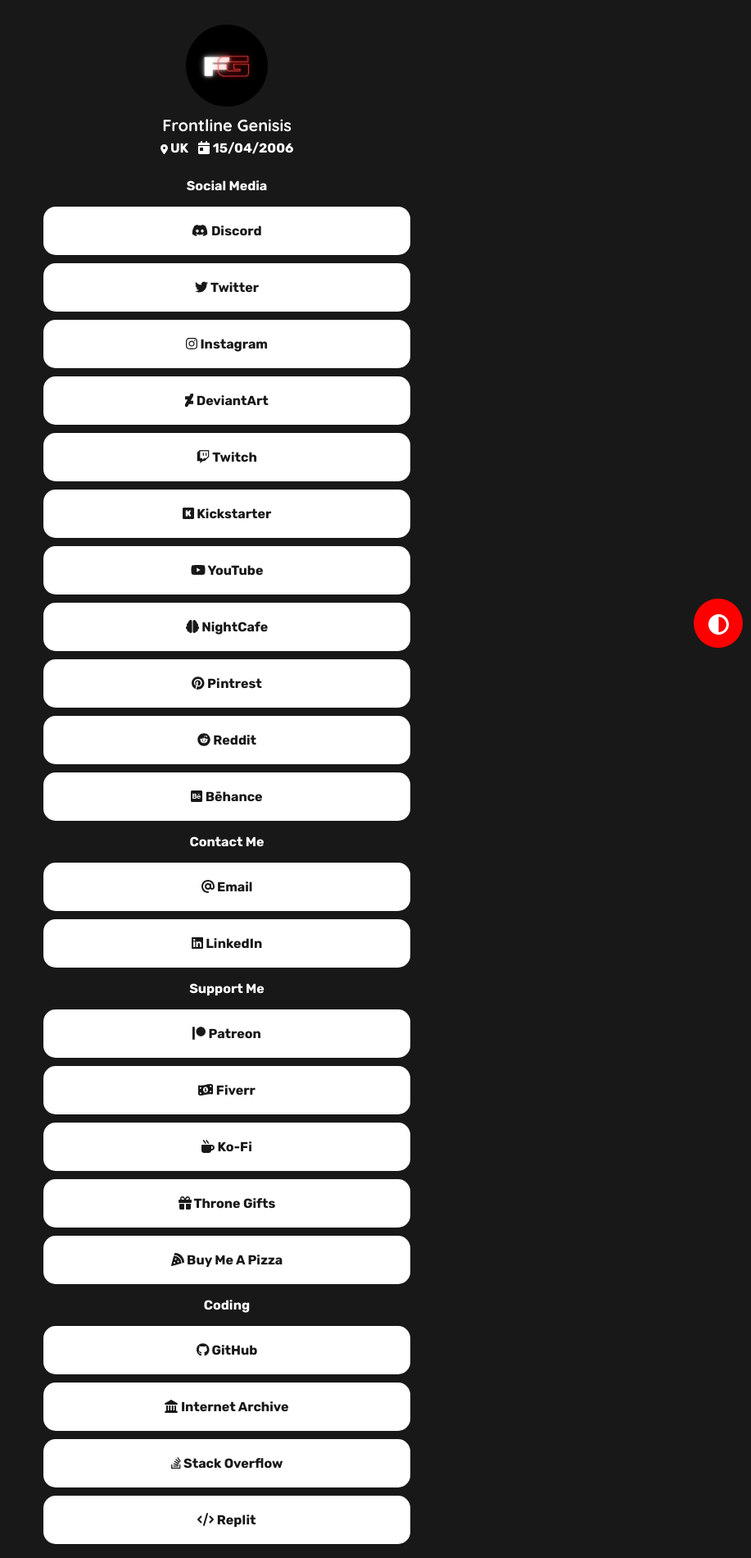
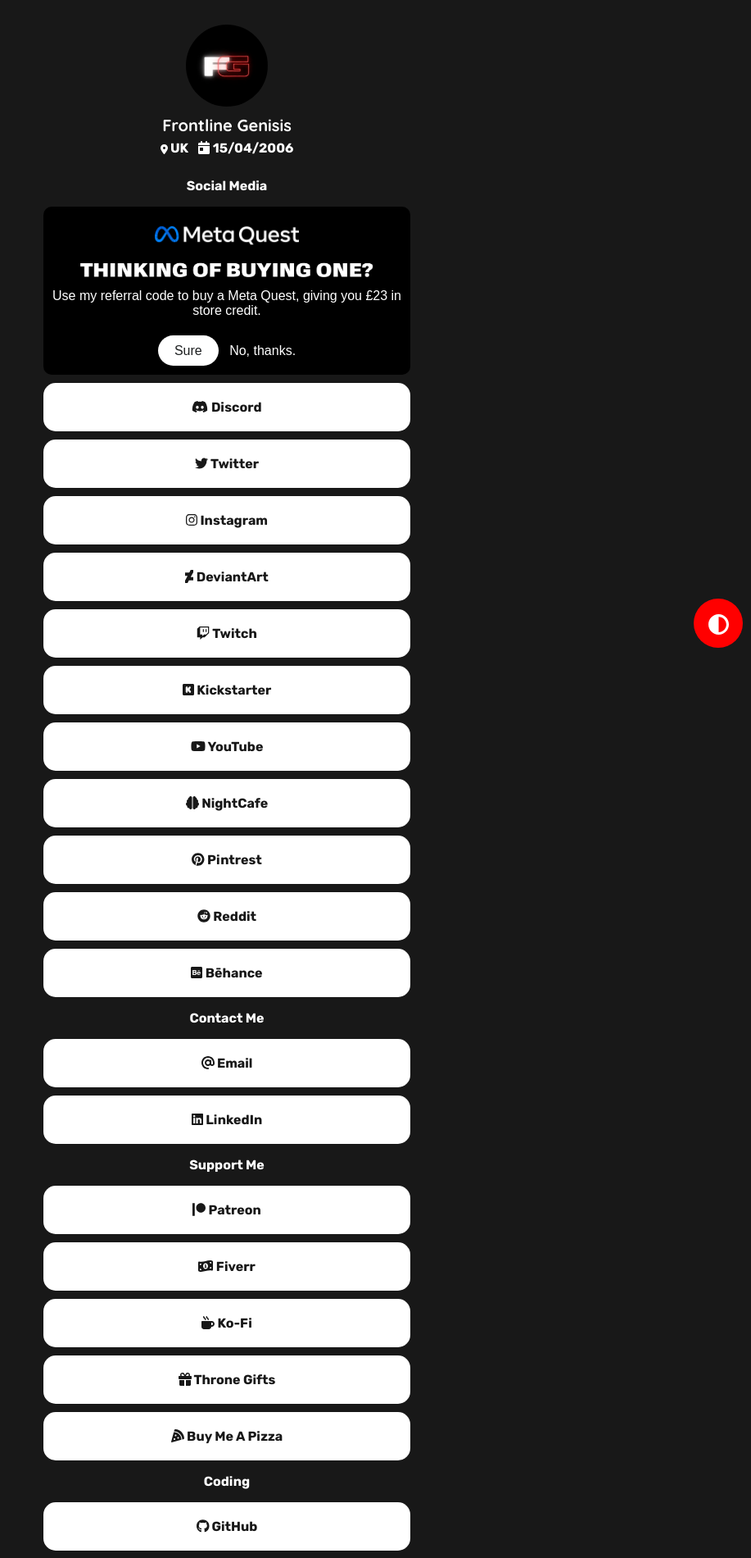
Before and after one commit to FrontlineGenisis/Link-Page, a PHP site: page / in a window 1280 px wide. Shown: the top 1900 px of the page at 82% size, without its empty margins (363-1280 px from the left). Run offline with PHP 8.4, Linux system fonts and the light colour scheme; some libraries are stand-ins or nearby versions.

Commit message:
added meta quest referral

```diff
--- a/assets/css/main.css
+++ b/assets/css/main.css
@@ -15,8 +15,8 @@
   font-family: Rubik;
   font-weight: 400;
   width: 100%;
-	position: static!important;
-	top: 0!important;
+  position: static !important;
+  top: 0 !important;
   margin: 0;
   -webkit-touch-callout: none;
   -webkit-user-select: none;
@@ -69,7 +69,7 @@
   align-items: center;
   justify-content: center;
   background: var(--bg-color);
-	transition: all .5s;
+  transition: all 0.5s;
   z-index: 99;
   cursor: progress;
   overflow: hidden;
@@ -80,7 +80,7 @@
   width: 40px;
   background: var(--text-color);
   border-radius: 50%;
-	border: 2px solid rgba(24,24,24,1);
+  border: 2px solid rgba(24, 24, 24, 1);
   border-top-color: var(--text-color);
   animation: spinner2 600ms linear infinite;
 }
@@ -108,6 +108,7 @@
   transform: translate(-50%);
   width: 35%;
   display: block;
+  overflow: auto;
 }
 
 a:link {
@@ -138,7 +139,7 @@
   padding: 20px 0px 20px 0px;
   text-decoration: none;
   width: 100%;
-	transition: all .2s ease-in-out;
+  transition: all 0.2s ease-in-out;
   color: var(--bg-color);
 }
 
@@ -182,7 +183,7 @@
 }
 
 .name {
-	font-family: 'Quicksand';
+  font-family: "Quicksand";
   font-size: 20px;
   margin-bottom: 6px;
   margin-top: 0;
@@ -213,7 +214,7 @@
 }
 
 .other-profiles {
-	font-family: 'Quicksand';
+  font-family: "Quicksand";
   font-size: 30px;
   margin-bottom: 6px;
   color: var(--bg-color);
@@ -234,7 +235,7 @@
   border-radius: 50%;
   height: 100px;
   width: 100px;
-	transition: all .3s ease-in-out;
+  transition: all 0.3s ease-in-out;
   margin-bottom: 6px;
   display: inline-block;
   overflow: hidden;
@@ -246,11 +247,11 @@
 
 .quick-info {
   margin-bottom: 27px;
-	background: rgba(0,0,0,0.0);
+  background: rgba(0, 0, 0, 0);
 }
 
 .quick-info a {
-	background: rgba(0,0,0,0.0);
+  background: rgba(0, 0, 0, 0);
 }
 
 .btn i {
@@ -267,7 +268,7 @@
   width: 60px;
   height: 60px;
   background-color: var(--secondary-color);
-	color: #FFF;
+  color: #fff;
   border-radius: 50%;
   text-align: center;
   border: none;
@@ -297,3 +298,69 @@
 .privacy-policy:hover {
   cursor: default;
 }
+.popup {
+  margin-bottom: 10px;
+}
+.popup-inner {
+  z-index: 91;
+  color: #fff;
+  width: 100%;
+  background: #000000;
+  margin: 0;
+  display: block;
+  padding: 0px;
+  border-radius: 10px;
+  overflow: auto;
+  padding-bottom: 20px;
+}
+.popup-inner .meta-quest {
+  margin-bottom: 7px;
+  margin-top: 20px;
+}
+.popup-inner .header {
+  width: 80%;
+  height: auto;
+  margin-bottom: 0;
+}
+.popup-inner .popup-text {
+  font-family: "Montserrat", sans-serif;
+  font-size: 16px;
+  margin-top: 10px;
+  margin-bottom: 30px;
+}
+.popup-inner .popup-button {
+  font-family: "Montserrat", sans-serif;
+  color: #1d1f20;
+  text-decoration: none;
+  background: #fff;
+  padding: 10px;
+  border-radius: 25px;
+  outline: none;
+  border: none;
+  margin-right: 10px;
+  margin-bottom: 10px;
+  padding-left: 20px;
+  padding-right: 20px;
+}
+.popup-inner .popup-button-alt {
+  text-decoration: none;
+  color: inherit;
+  font-family: "Montserrat", sans-serif;
+  cursor: pointer;
+}
+.popup-inner .fa-xmark {
+  float: right;
+  cursor: pointer;
+}
+.popup-inner .popup-other-btns {
+  float: right;
+}
+.popup-inner .meta-quest {
+  height: 27px;
+  width: auto;
+}
+.popup-other-btns a {
+  display: inline-block;
+  color: #fff;
+  font-size: 18px;
+}
--- a/hitcount.txt
+++ b/hitcount.txt
@@ -1 +1 @@
-10049
+10192
--- a/index.php
+++ b/index.php
@@ -41,6 +41,7 @@
 
 <body>
 <?php include('./assets/php/loader.php'); ?>
+
     <div class="content">
         <img class="pfp" src="./assets/img/favicon/favicon.png" alt="PFP" />
         <p class="name">Frontline Genisis
@@ -62,6 +63,15 @@
         </div>
 
         <p class="section-title">Social Media</p>
+ <div class="popup">
+<div class="popup-inner">
+     <img src="./assets/img/meta-quest.png" alt="meta-quest" class="meta-quest"/> <!--<i class="fa-solid fa-xmark" onclick="parentNode.parentNode.parentNode.remove()"></i>-->
+     <br />
+          <img src="./assets/img/thinking-of-buying-one.png" alt="meta-quest" class="header"/>
+
+     <p class="popup-text">Use my referral code to buy a Meta Quest, giving you £23 in store credit.</p>
+     <a class="popup-button" href="https://www.oculus.com/referrals/link/FrontlineGen/" target="_blank">Sure</a> <a class="popup-button-alt" onclick="parentNode.remove()">No, thanks.</a> <!--<div class="popup-other-btns"><a href="https://amzn.to/3sWQqSx" class="popup-other-btn" target="_blank"><i class="fa-brands fa-amazon"></i></a></div>-->
+     </div></div>
         <a href="https://discord.gg/QBcnnGKMgR" target="_blank" class="btn">
             <i class="fa-brands fa-discord">
         </i> Discord
```
Also changed, not shown: assets/img/meta-quest.png (added), assets/img/thinking-of-buying-one.png (added). Lines whose indentation alone changed are shown as unchanged.
